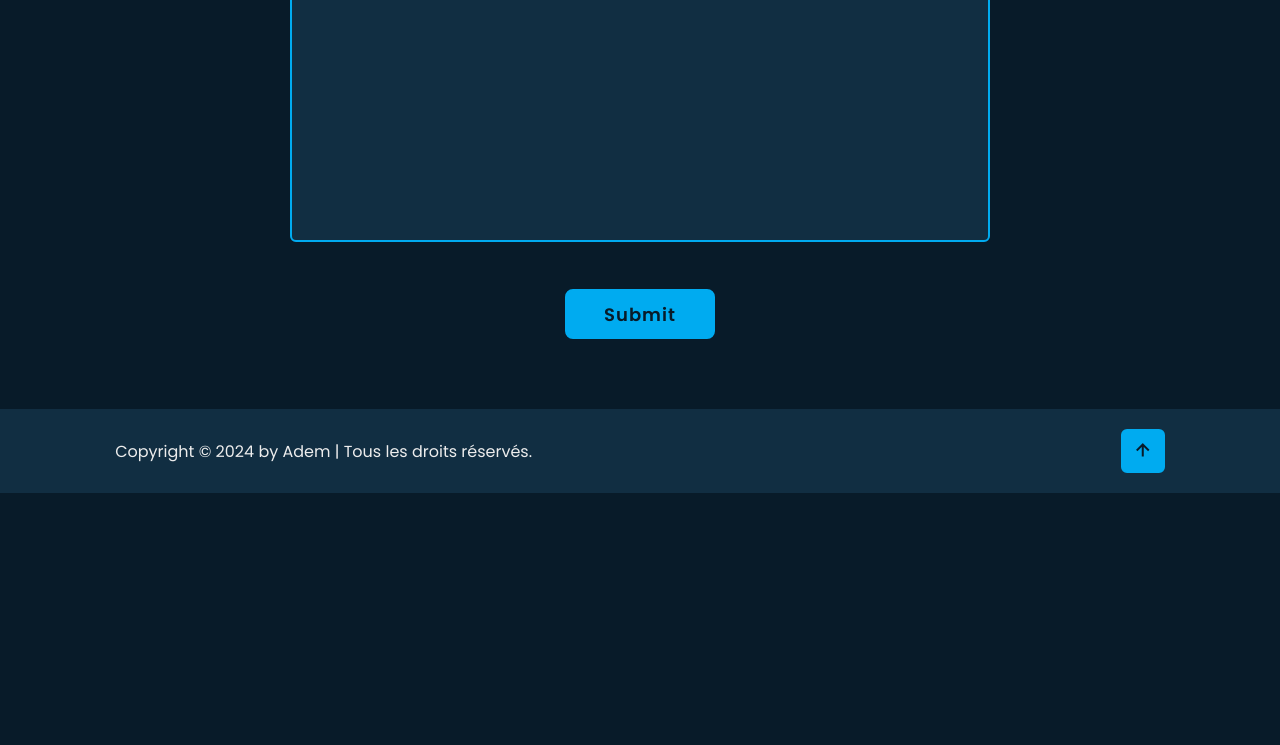
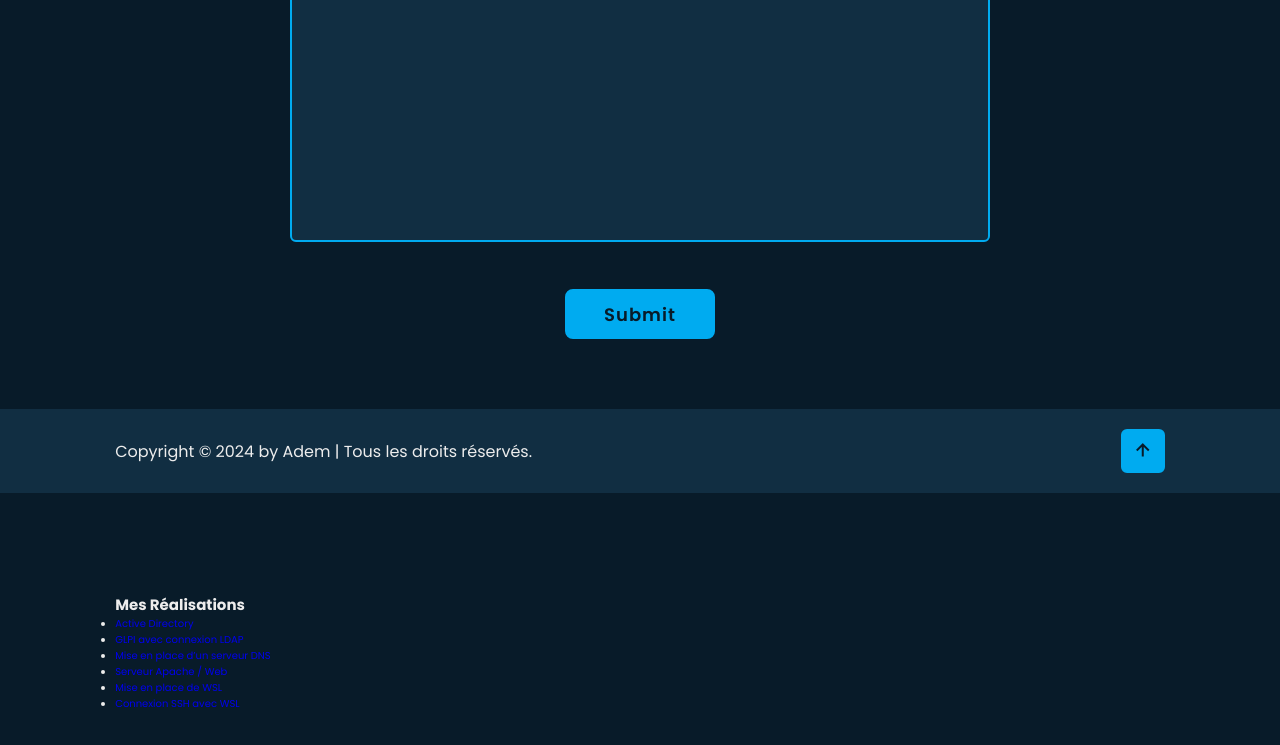
Before and after one commit to stoneHKZ/Portfolio, a plain HTML site: page index.html in a window 1280 px wide. Shown: the part 3264-4009 px from the top of the page. Before the commit the page ends 3757 px from the top, so only its background shows below. Drawn offline with nearby package versions, Linux system fonts and the light colour scheme; a script that the page names is missing.

Commit message:
Update index.html

```diff
--- a/index.html
+++ b/index.html
@@ -189,6 +189,18 @@
         </div>
     </footer>
 
+<section id="realisations">
+  <h2>Mes Réalisations</h2>
+  <ul>
+    <li><a href="pdfs/active-directory.pdf" target="_blank">Active Directory</a></li>
+    <li><a href="pdfs/glpi.pdf" target="_blank">GLPI avec connexion LDAP</a></li>
+    <li><a href="pdfs/sv-dns.pdf" target="_blank">Mise en place d’un serveur DNS</a></li>
+    <li><a href="pdfs/web-apache.pdf" target="_blank">Serveur Apache / Web</a></li>
+    <li><a href="pdfs/wsl.pdf" target="_blank">Mise en place de WSL</a></li>
+    <li><a href="pdfs/ssh-wsl.pdf" target="_blank">Connexion SSH avec WSL</a></li>
+  </ul>
+</section>
+
     <script src="script.js"></script>
 </body>
 
```
